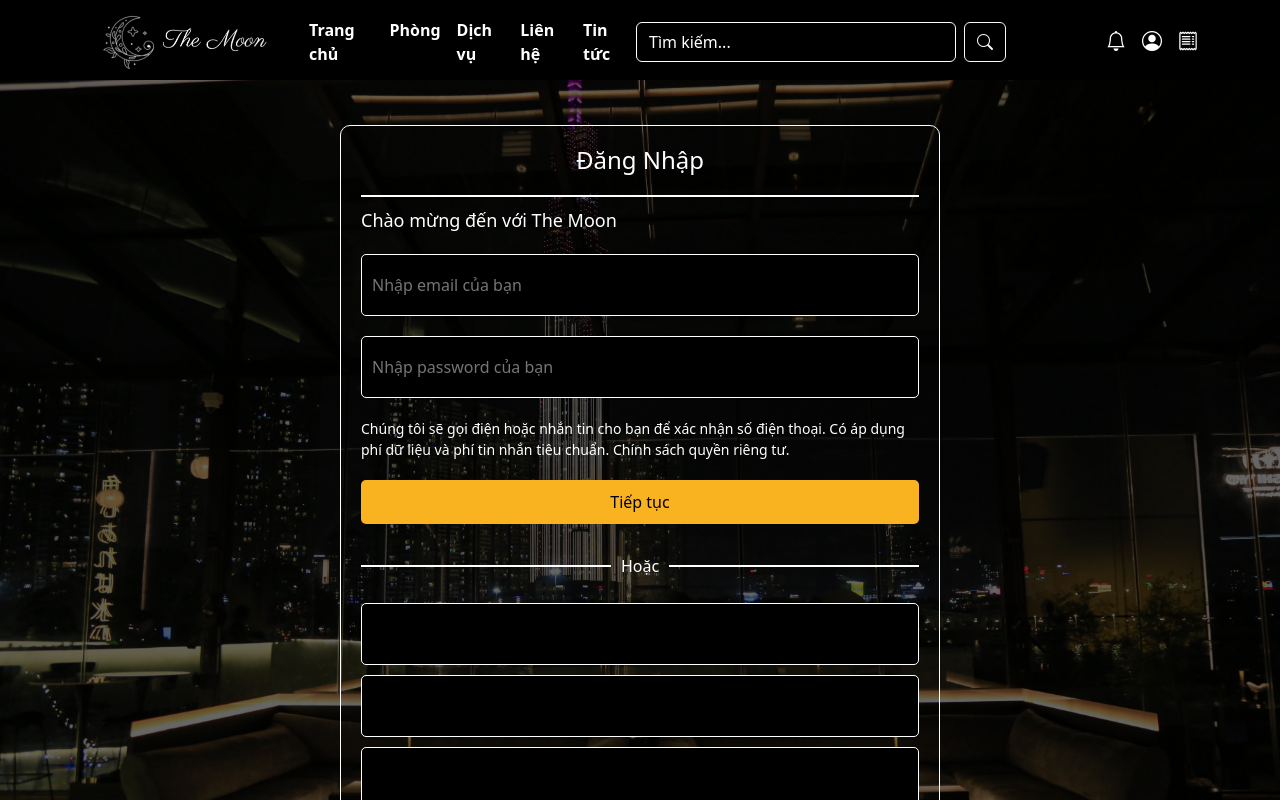
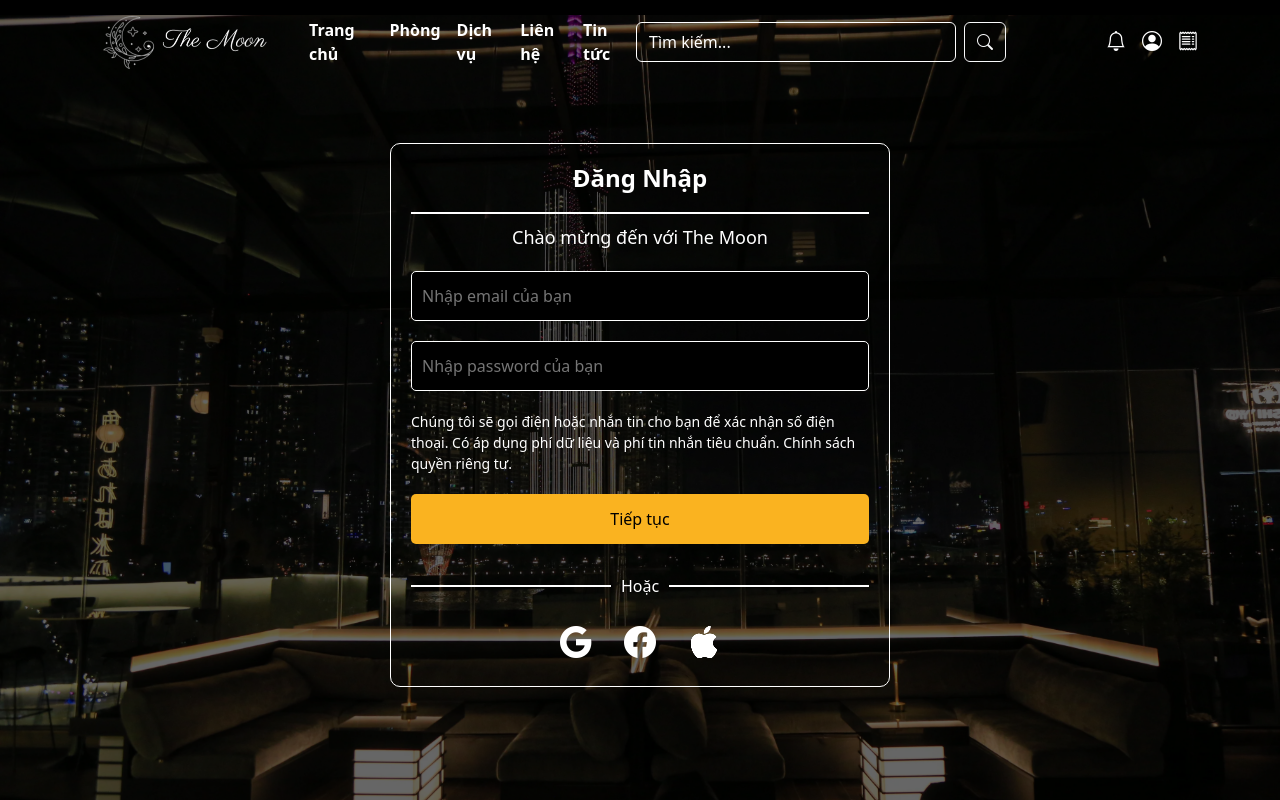
Before and after one commit to lethanhphuc2005/Hotel-Management-Website, a Next.js app in the folder frontend/: page /login in a window 1280 px wide. Shown: the top 800 px of the page. Built offline with nearby package versions, Linux system fonts and the light colour scheme; no server answers.

Commit message:
update login

```diff
--- a/frontend/src/app/login/Login.module.css
+++ b/frontend/src/app/login/Login.module.css
@@ -3,7 +3,7 @@
   justify-content: center; /* Căn giữa theo chiều ngang */
   align-items: center; /* Căn giữa theo chiều dọc */
   height: 100vh; /* Chiều cao toàn bộ màn hình */
-  margin-top: 80px;
+  margin-top: 15px;
   margin-bottom:50px;
   background-image: url('/img/banner1.webp'); /* sửa đường dẫn đúng */
   background-size: cover;
@@ -18,7 +18,7 @@
 }
 
 .formContainer {
-  width: 600px; /* Chiều rộng của container */
+  width: 500px; /* Chiều rộng của container */
   padding: 20px; /* Khoảng cách bên trong */
   border-radius: 10px; /* Bo tròn các góc */
   border: 1px solid white;
@@ -34,7 +34,7 @@
 
 .input {
   width: 100%; /* Chiều rộng 100% */
-  height: 62px;
+  height: 50px;
   padding: 10px; /* Khoảng cách bên trong */
   margin: 10px 0; /* Khoảng cách giữa các input */
   border-radius: 5px;
@@ -44,6 +44,7 @@
 
 .continueButton {
   width: 100%; /* Chiều rộng 100% */
+  height: 50px;
   padding: 10px; /* Khoảng cách bên trong */
   margin: 10px 0; /* Khoảng cách dưới nút */
   border: none;
@@ -74,28 +75,21 @@
 
 .socialLogin {
   display: flex;
-  flex-direction: column;
+  gap: 2rem;
   width: 100%;
-
+  font-size: 32px;
+  justify-content: center;
 }
-
-.google, .apple, .facebook {
-  width: 100%; /* Đảm bảo chiều rộng 100% */
-  height: 62px;
-  margin: 5px 0;
-  padding: 10px; /* Khoảng cách bên trong nút */
-  border: 1px solid #fff; /* Viền trắng mặc định */
-  border-radius: 5px;
-  cursor: pointer;
-  font-size: 16px;
-  display: flex;
-  align-items: center;
-  background-color: black;
-
+.socialLogin a{
+  color: white;
+}
+.socialLogin a:hover{
+  color: #FAB320;
 }
 .title {
   margin-bottom: 20px; /* Khoảng cách dưới tiêu đề */
   color: #fff;
+  font-weight: bold;
   font-size: 24px; /* Kích thước chữ */
 }
 .separator {
@@ -105,7 +99,7 @@
 }
 
 .welcomeText {
-  text-align: left; /* Căn giữa lời chào */
+  text-align: center; /* Căn giữa lời chào */
   margin: 10px 0; /* Khoảng cách phía trên và dưới */
   font-size: 18px; /* Kích thước chữ */
    color: #fff;
--- a/frontend/src/app/login/page.tsx
+++ b/frontend/src/app/login/page.tsx
@@ -50,15 +50,9 @@
         </div>
 
         <div className={styles.socialLogin}>
-          <button className={`${styles.google} d-flex`} style={{gap:'180px'}}>
-            <div><i  className="bi bi-google"></i></div> <div className='text-center'>Tiếp tục với Google</div>
-          </button>
-          <button className={`${styles.apple} d-flex`} style={{gap:'180px'}}>
-            <i className="bi bi-apple"></i> Tiếp tục với Apple
-          </button>
-          <button className={`${styles.facebook} d-flex`} style={{gap:'180px'}}>
-            <i className="bi bi-facebook"></i> Tiếp tục với Facebook
-          </button>
+          <a href=""><i className="bi bi-google"></i></a>
+          <a href=""><i className="bi bi-facebook"></i></a>
+          <a href=""><i className="bi bi-apple"></i></a>
         </div>
       </div>
     </div>
```
